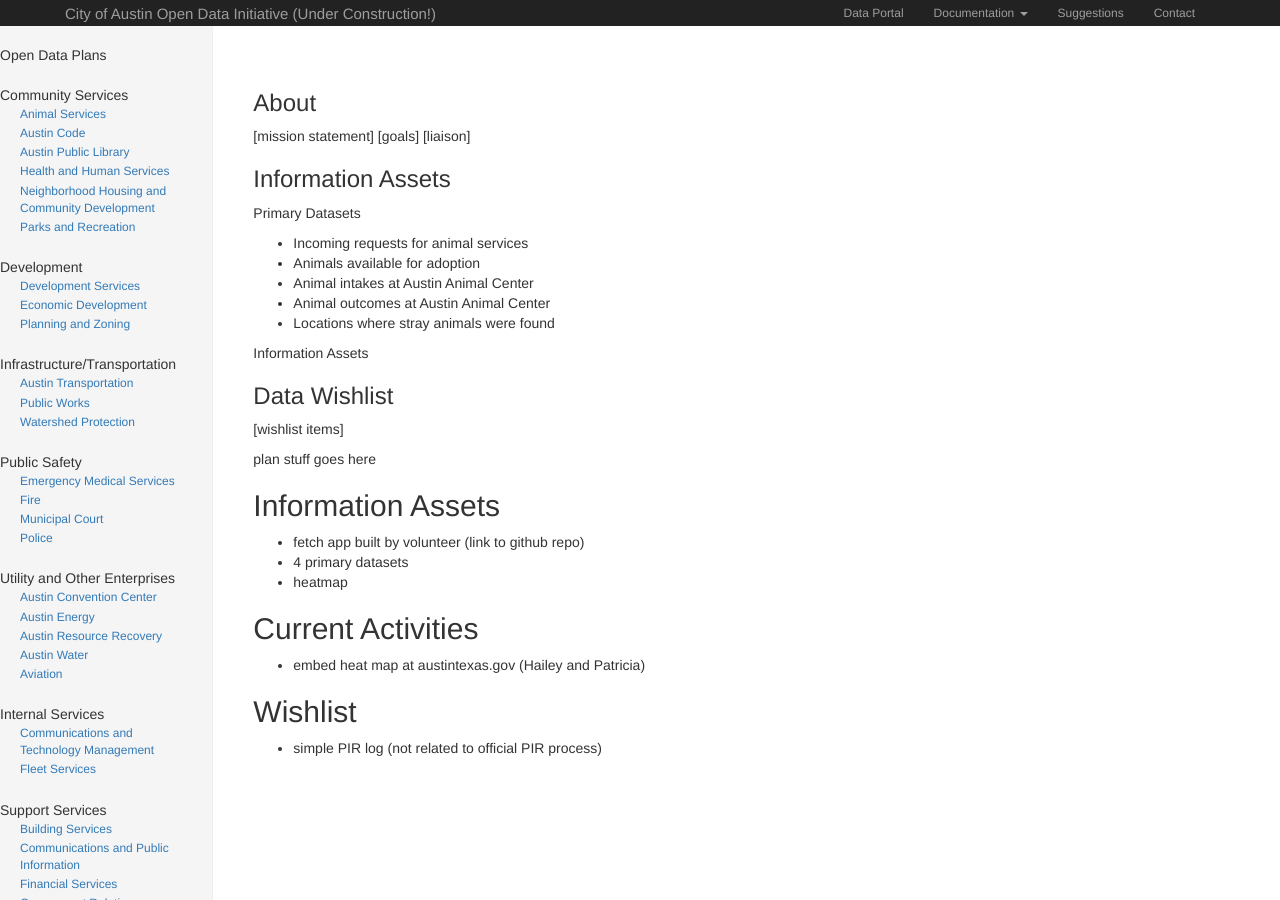
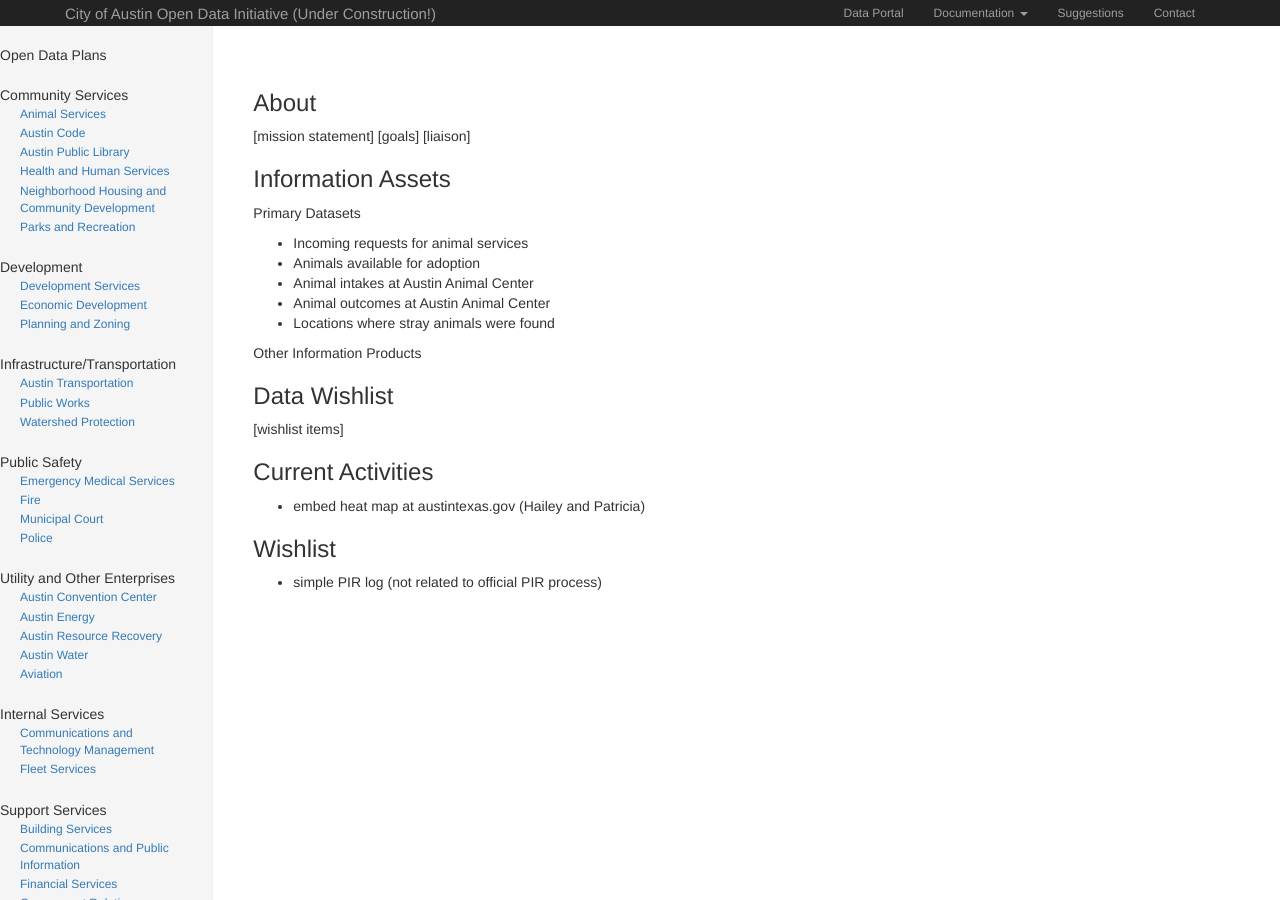
Before and after one commit to cityofaustin/open-data-manual, a Jekyll site: the page built from plans/animal-services.md, in a window 1280 px wide. Built offline with Jekyll 4.4.1, drawn with Linux system fonts in a browser that asks for light colours; nearby versions of some CDN libraries; Markdown is read by kramdown in place of the engine named in the settings.

Commit message:
remove redundant info from plan template and plan doc

```diff
--- a/_layouts/plan.html
+++ b/_layouts/plan.html
@@ -22,7 +22,7 @@
             <li>{{ dataset.dataset-name }}</li>
           {% endif %}{% endfor %}
         </ul>
-        <p>Information Assets</p>
+        <p>Other Information Products</p>
 				<h3>Data Wishlist</h3>
 				<p>[wishlist items]</p>
 
--- a/plans/animal-services.md
+++ b/plans/animal-services.md
@@ -4,18 +4,10 @@
 department: ANM
 ---
 
-plan stuff goes here
-
-## Information Assets
-
-- fetch app built by volunteer (link to github repo)
-- 4 primary datasets
-- heatmap
-
-## Current Activities
+### Current Activities
 
 - embed heat map at austintexas.gov (Hailey and Patricia)
 
-## Wishlist
+### Wishlist
 
 - simple PIR log (not related to official PIR process)
```
